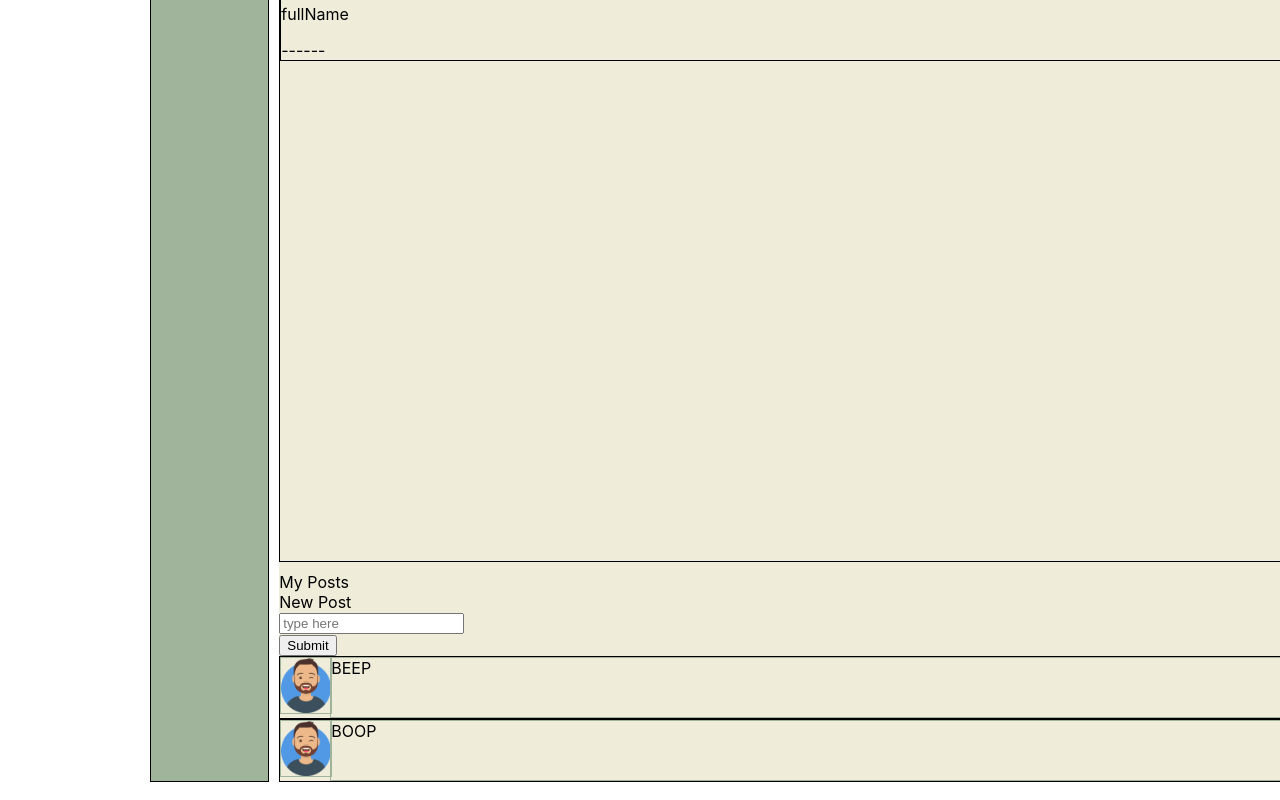
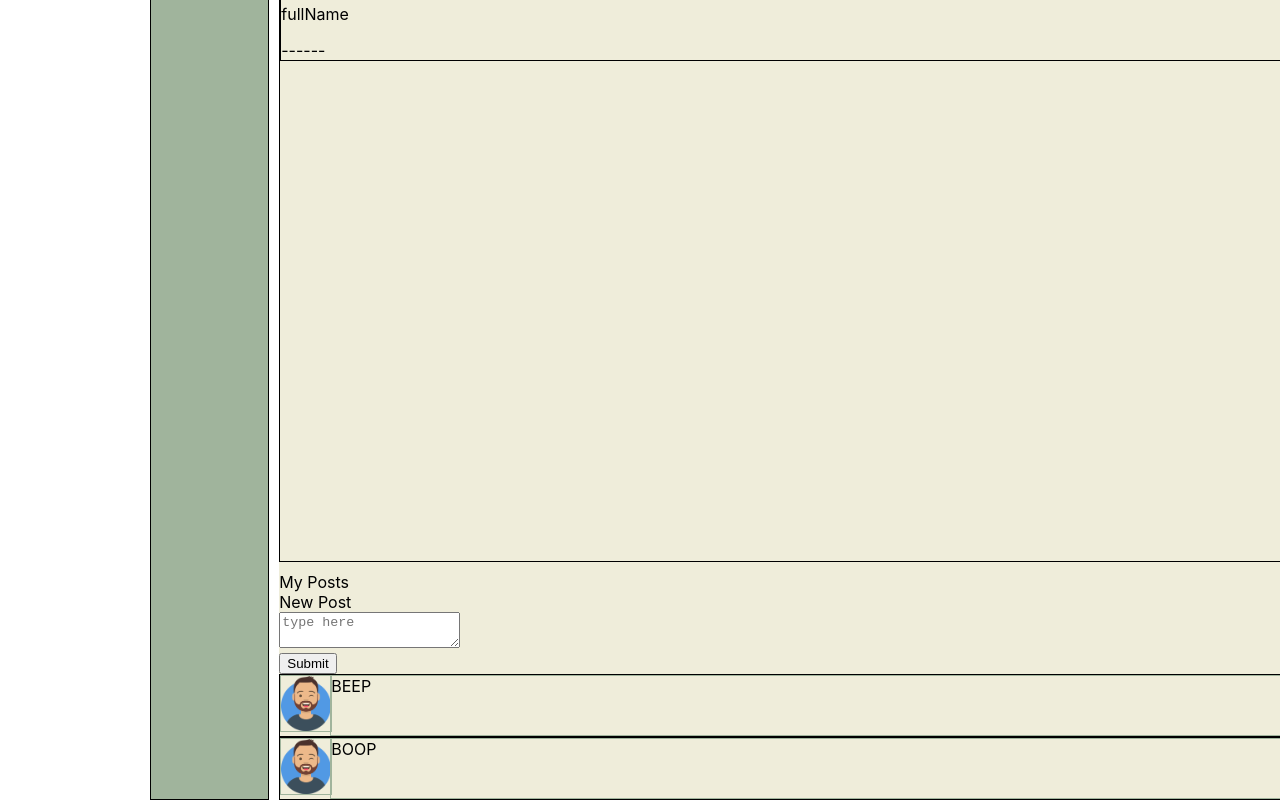
Before and after one commit to GrizzlecallerTryJS/react-social-3, a React (Create React App) app: page /profile/1 in a window 1280 px wide. Shown: the part 1028-1828 px from the top of the page. Built offline with nearby package versions, Linux system fonts and the light colour scheme; no server answers.

Commit message:
SW_016 Done

```diff
--- a/src/components/Profile/My_Posts_Module/New_Post_Component/NewPostForm.jsx
+++ b/src/components/Profile/My_Posts_Module/New_Post_Component/NewPostForm.jsx
@@ -2,25 +2,17 @@ import React from "react";
 import { useForm } from "react-hook-form";
 
 const NewPostForm = (props) => {
-  const defaultValues = {
-    input: "",
-  };
-
-  const { register, handleSubmit, reset } = useForm({ defaultValues });
+  const { register, handleSubmit, reset } = useForm();
   const onSubmit = (data) => {
-    return props.addPostButtonAction(data);
+    props.addPostButtonAction(data);
+    reset();
   };
 
   return (
     <form onSubmit={handleSubmit(onSubmit)}>
       <div>
         <label htmlFor="newPost"></label>
-        <input
-          placeholder="type here"
-          type="text"
-          name="newPost"
-          ref={register}
-        />
+        <textarea placeholder="type here" name="newPost" ref={register} />
       </div>
       <div>
         <input type="submit" />
```
